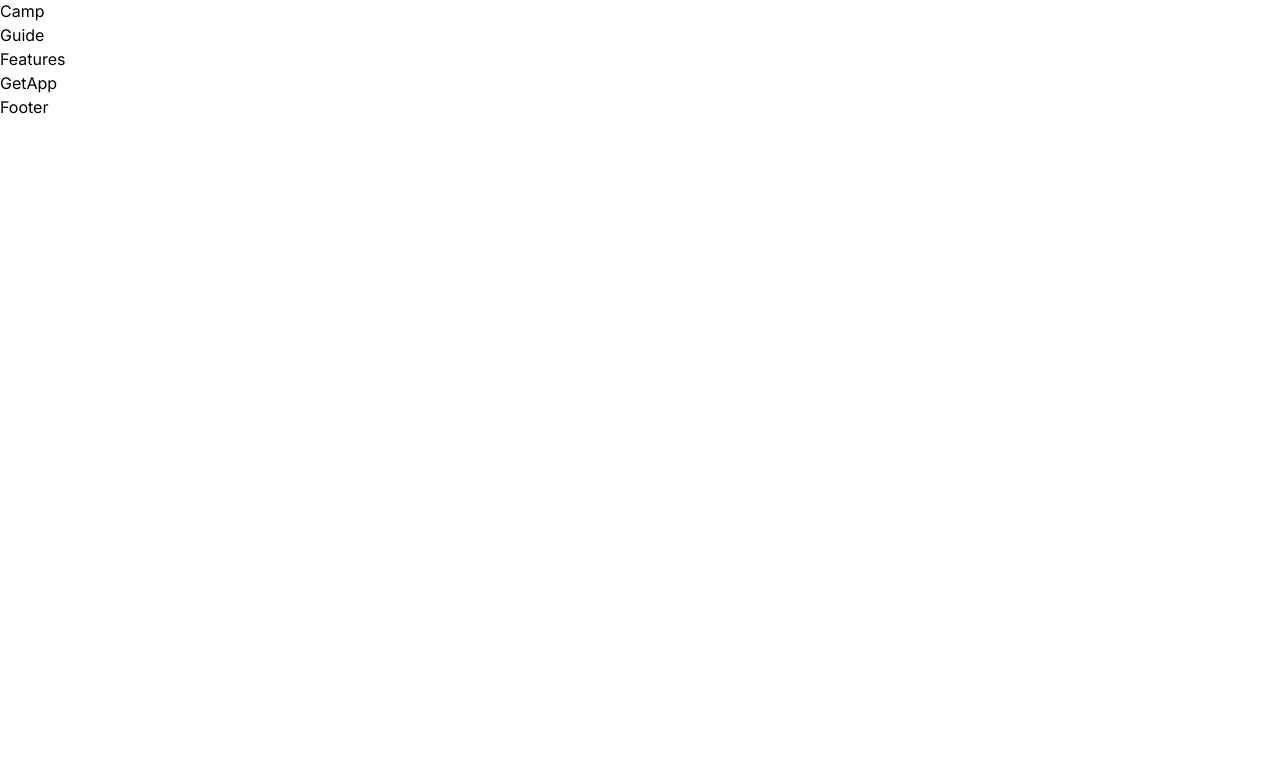
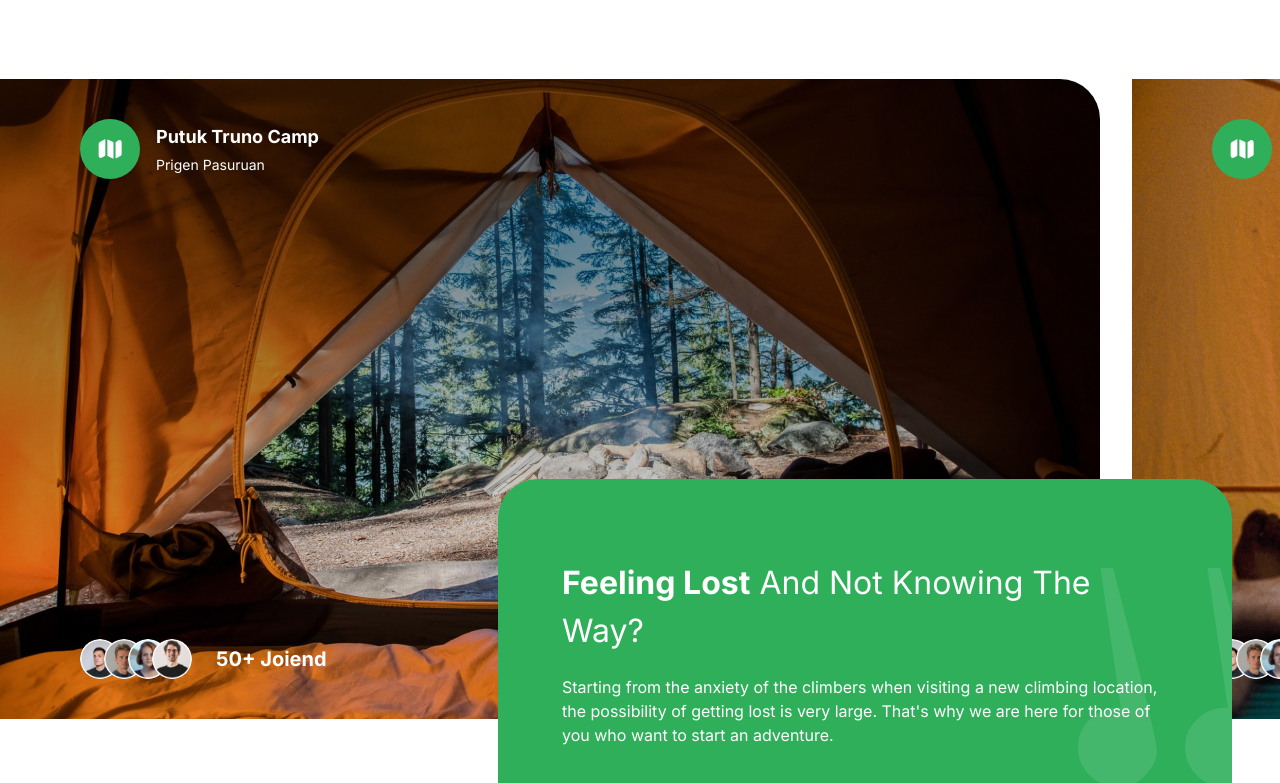
Before and after one commit to psparwez/travel-ui-ux, a Next.js app: page / in a window 1280 px wide. Shown: the part 858-1641 px from the top of the page. Before the commit the page ends 977 px from the top, so only its background shows below. Built offline with nearby package versions, Linux system fonts and the light colour scheme.

Commit message:
Feat:Camp-section

```diff
--- a/components/Camp.tsx
+++ b/components/Camp.tsx
@@ -1,7 +1,96 @@
+import { PEOPLE_URL } from "@/constant"
+import Image from "next/image"
+
+type CampProps = {
+  backgroundImage: string,
+  title: string,
+  subtitle: string,
+  peopleJoined: string,
+}
+
+
+const CampSite = ({ backgroundImage, title, subtitle, peopleJoined }: CampProps) => {
+  return (
+    <div className={`h-full w-full min-w-[1100px] ${backgroundImage} bg-cover bg-no-repeat lg:rounded-r-5xl 2xl:rounded-5xl `}>
+      <div className="flex h-full flex-col items-start justify-between p-6 lg:px-20 lg:py-10 ">
+        <div className="flexCenter gap-4">
+          <div className="rounded-full bg-green-50 p-4 ">
+            <Image
+              src="/folded-map.svg"
+              alt="Folded Map"
+              width={28}
+              height={28}
+
+            />
+          </div>
+
+          <div className="flex flex-col gap-1 ">
+            <h4 className="text-white bold-18">{title}</h4>
+            <p className="text-white regular-14">{subtitle}</p>
+          </div>
+        </div>
+
+        <div className="flexCenter gap-6 ">
+          <span className="flex -space-x-4 overflow-hidden ">
+            {PEOPLE_URL.map((url) => (
+              <Image
+                src={url}
+                key={url}
+                alt="person"
+                width={52}
+                height={52}
+                className="inline-block h-10 w-10 rounded-full "
+              />
+            ))}
+          </span>
+          <p className="bold-16 md:bold-20 text-white">{peopleJoined}</p>
+        </div>
+      </div>
+    </div>
+  )
+}
+
 
 const Camp = () => {
   return (
-    <div>Camp</div>
+    <section className=" 2xl:max-container relative flex flex-col py-10 lg:mb-10 lg:py-20 xl:mb-20 ">
+      <div className="hide-scrollbar flex h-[340px] w-full items-start justify-start gap-8 overflow-x-auto lg:h-[400px] xl:h-[640px] ">
+
+        <CampSite
+          backgroundImage="bg-bg-img-1"
+          title="Putuk Truno Camp"
+          subtitle="Prigen Pasuruan"
+          peopleJoined="50+ Joiend"
+
+        />
+        <CampSite
+          backgroundImage="bg-bg-img-2"
+          title="Mountain View Camp"
+          subtitle="Somewhere in the Wilderness"
+          peopleJoined="50+ Joiend"
+
+        />
+      </div>
+
+      <div className="flexEnd mt-10 px-6 lg:-mt-60 lg:mr-6 ">
+
+        <div className="bg-green-50 p-8 lg:max-w-[500px] xl:max-w-[734px] xl:rounded-5xl rounded-3xl xl:px-16 xl:py-20 relative w-full overflow-hidden  ">
+          <h2 className="regular-24 md:regular-32 2xl:regular-64 capitalize text-white "> <strong>Feeling Lost</strong> And Not Knowing The Way? </h2>
+          <p className="regular-14 xl:regular-16 mt-5 text-white ">
+            Starting from the anxiety of the climbers when visiting a new climbing location, the possibility of getting lost is very large. That's why we are here for those of you who want to start an adventure.
+          </p>
+          <Image
+            src='/quote.svg'
+            alt="camp-2"
+            width={186}
+            height={219}
+            className="camp-quote"
+          />
+
+        </div>
+
+      </div>
+    </section>
   )
 }
 
```
